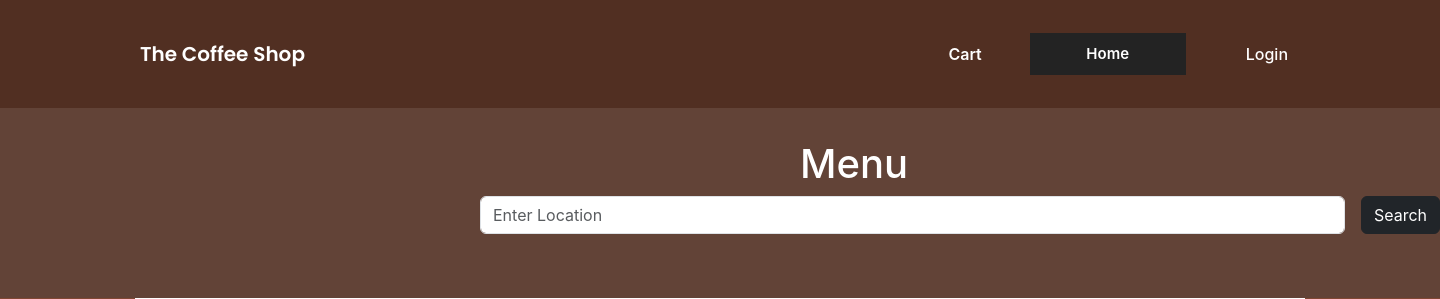
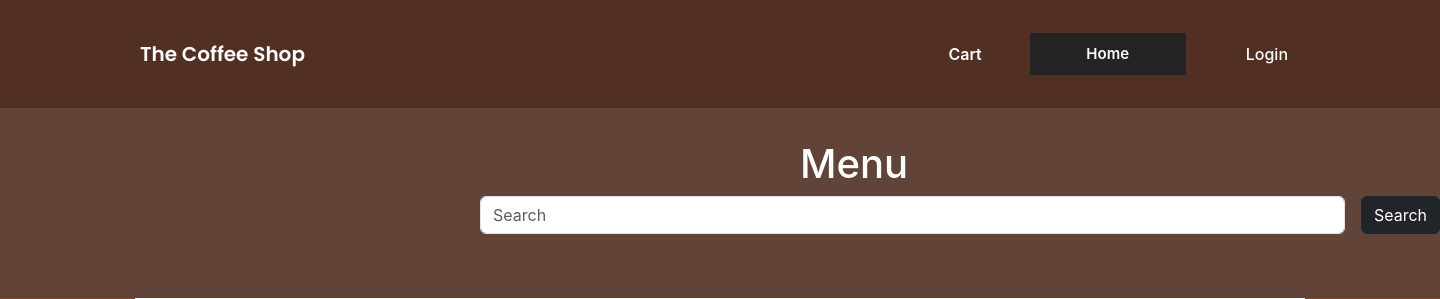
Before and after one commit to RashikIram/cse327.8-Project-Group6, a Django app: template Coffee_Shop_Management/templates/viewmenu.html in a window 1440 px wide. Shown: the top 299 px of the page. Run offline with Django 4.2, Linux system fonts and the light colour scheme; the template is opened without the code that fills it: values that come from a table or form of the project are taken from there, others are empty; tables that the repository leaves empty hold one stand-in row (values such as "Sample post"); grey boxes marked "Sample" are stand-in pictures; parts of the project's set-up code (start-up, migrations or seed data) failed here and were passed over; some libraries are stand-ins or nearby versions.

Commit message:
Update viewmenu.html

```diff
--- a/Coffee_Shop_Management/templates/viewmenu.html
+++ b/Coffee_Shop_Management/templates/viewmenu.html
@@ -58,7 +58,7 @@
 
         <form class="d-flex" method=POST  action="{% url 'searchMenu' %}" style = "width: 60em;">
             {% csrf_token %}
-            <input type="search" class="form-control me-3" placeholder="Enter Location" aria-label="search" aria-describedby="button-addon2"
+            <input type="search" class="form-control me-3" placeholder="Search" aria-label="search" aria-describedby="button-addon2"
             name="searched">
           <button class="btn btn-dark" type="submit" id="button-addon2">Search</button>
           </form>
```
